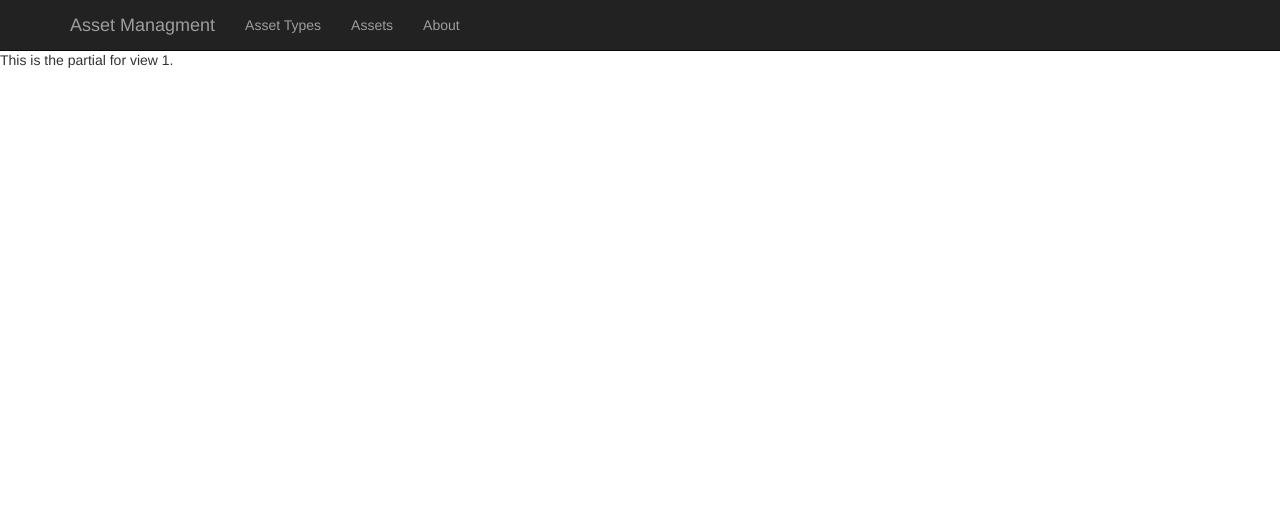
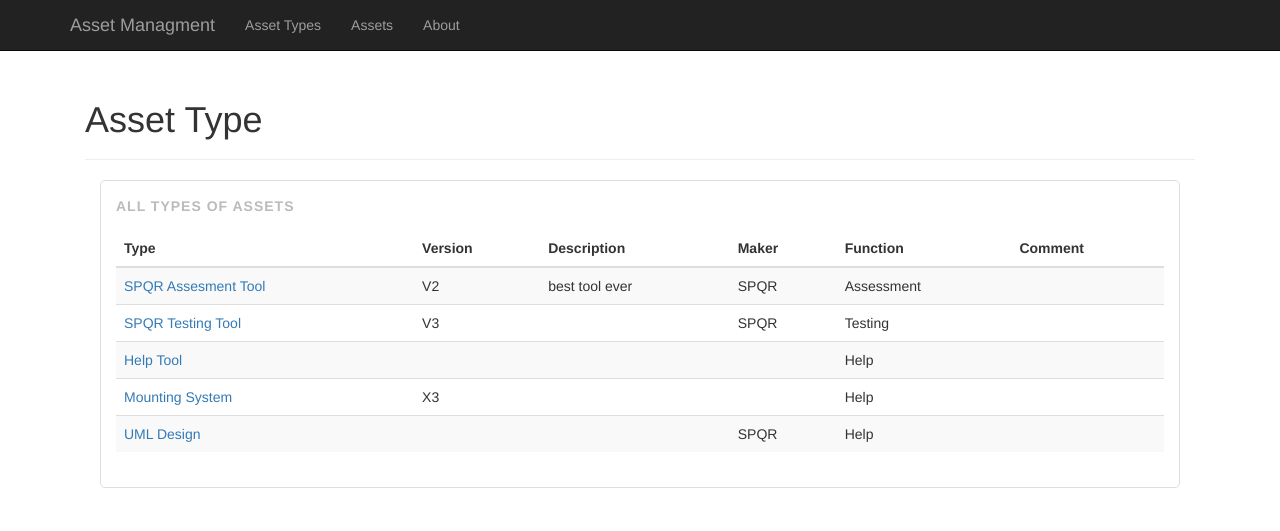
Before and after one commit to fbrass/asset-management-on-angular, a website: page app/index.html in a window 1280 px wide. Drawn offline with nearby package versions, Linux system fonts and the light colour scheme; some packages are replaced by stand-ins of ours; a script that the page names is missing.

Commit message:
coding of the asset-type template adding some mockdata of asset-types into app.js

```diff
--- a/app/app.css
+++ b/app/app.css
@@ -53,11 +53,11 @@ body {
     list-style-type: none;
 }
 
-.dashboard-items .col1 {
+.asset-types-items .col1 {
     min-width: 8em;
 }
 
-.dashboard-items .col3 {
+.asset-types-items .col3 {
     min-width: 7em;
 }
 
--- a/app/app.js
+++ b/app/app.js
@@ -37,8 +37,59 @@ assetManagementApp.controller('NavCtrl', ['$scope', '$route', function ($scope,
 }]).
     controller('AssetTypeCtrl', ['$scope', function ($scope) {
 
+        var mockAssetTypes = [
+            {
+                "assetTypeId": 1,
+                "assetTypeName": "SPQR Assesment Tool",
+                "version": "V2",
+                "description": "best tool ever",
+                "make": "SPQR",
+                "function": "Assessment",
+                "comment": ""
+            },
+            {
+                "assetTypeId": 2,
+                "assetTypeName": "SPQR Testing Tool",
+                "version": "V3",
+                "description": "",
+                "make": "SPQR",
+                "function": "Testing",
+                "comment": ""
+            },
+            {
+                "assetTypeId": 3,
+                "assetTypeName": "Help Tool",
+                "version": "",
+                "description": "",
+                "make": "",
+                "function": "Help",
+                "comment": ""
+            },
+            {
+                "assetTypeId": 4,
+                "assetTypeName": "Mounting System",
+                "version": "X3",
+                "description": "",
+                "make": "",
+                "function": "Help",
+                "comment": ""
+            },
+            {
+                "assetTypeId": 5,
+                "assetTypeName": "UML Design",
+                "version": "",
+                "description": "",
+                "make": "SPQR",
+                "function": "Help",
+                "comment": ""
+            }];
 
-    }]).controller('AssetCtrl', ['$scope', function ($scope) {
 
-    }]).controller('AboutCtrl', ['$scope', function ($scope) {
+        $scope.assetTypeActive =mockAssetTypes;
+
+    }]).
+    controller('AssetCtrl', ['$scope', function ($scope) {
+
+    }]).
+    controller('AboutCtrl', ['$scope', function ($scope) {
     }]);
--- a/app/index.html
+++ b/app/index.html
@@ -61,8 +61,10 @@
 <p class="browsehappy">You are using an <strong>outdated</strong> browser. Please <a href="http://browsehappy.com/">upgrade
     your browser</a> to improve your experience.</p>
 <![endif]-->
-
-<div ng-view></div>
+<div class="container">
+    <div class="starter-template" ng-view></div>
+    <div class="container-fluid"></div>
+</div>
 
 <!-- In production use:
 <script src="//ajax.googleapis.com/ajax/libs/angularjs/x.x.x/angular.min.js"></script>
--- a/app/partials/asset-type.html
+++ b/app/partials/asset-type.html
@@ -1 +1,41 @@
-<p>This is the partial for view 1.</p>
+<div class="page-header">
+    <h1>Asset Type</h1>
+</div>
+
+<div class="container-fluid">
+
+    <div class="legend-container" ng-show="assetTypeActive.length">
+        <span class="the-legend">All types of assets</span>
+
+        <div class="table-responsive">
+            <table class="table table-striped asset-types-items">
+                <thead>
+                <tr>
+                    <th>Type</th>
+                    <th>Version</th>
+                    <th>Description</th>
+                    <th>Maker</th>
+                    <th>Function</th>
+                    <th>Comment</th>
+                </tr>
+                </thead>
+                <tbody>
+                <tr ng-repeat="asset in assetTypeActive">
+                    <td class="col1"><a href="#/asset/{{asset.assetTypeId}}">{{asset.assetTypeName}}</a></td>
+                    <td class="col2">{{asset.version}}</td>
+                    <td class="col3">{{asset.description}}</td>
+                    <td class="col4">{{asset.make}}</td>
+                    <td class="col5">{{asset.function}}</td>
+                    <td class="col6">{{asset.comment}}</td>
+                </tr>
+                </tbody>
+            </table>
+        </div>
+        <div ng-show="!assetTypeActive.length" class="alert alert-info" role="alert">
+            <p>Unfortunately there is nothing to show here. Maybe you want to <a href="#/create-asset-type"><strong>create</strong></a>
+                or review <a href="#/asset"><strong>existing</strong></a> asset type?</p>
+        </div>
+
+
+    </div>
+</div>
```
Also changed, not shown: app/partials/asset.html (+0 -3 lines).
